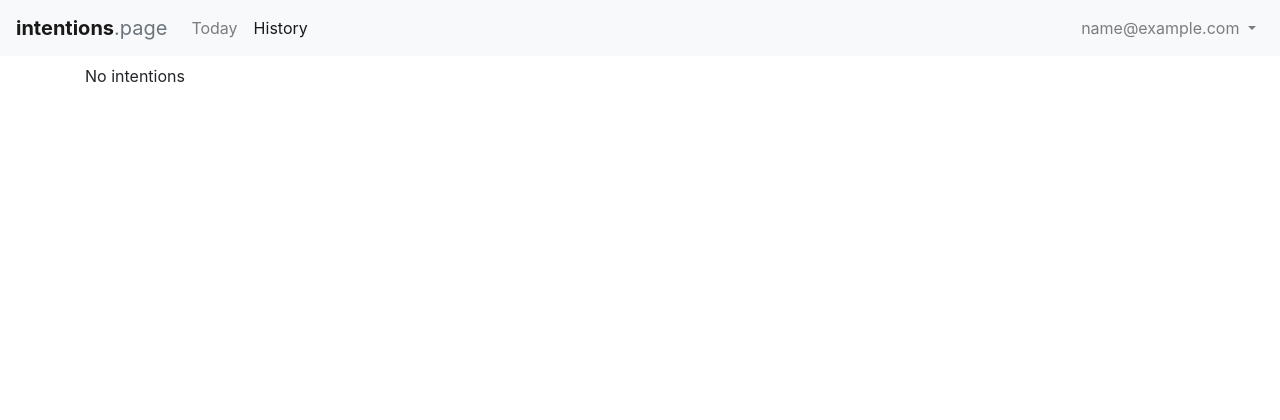
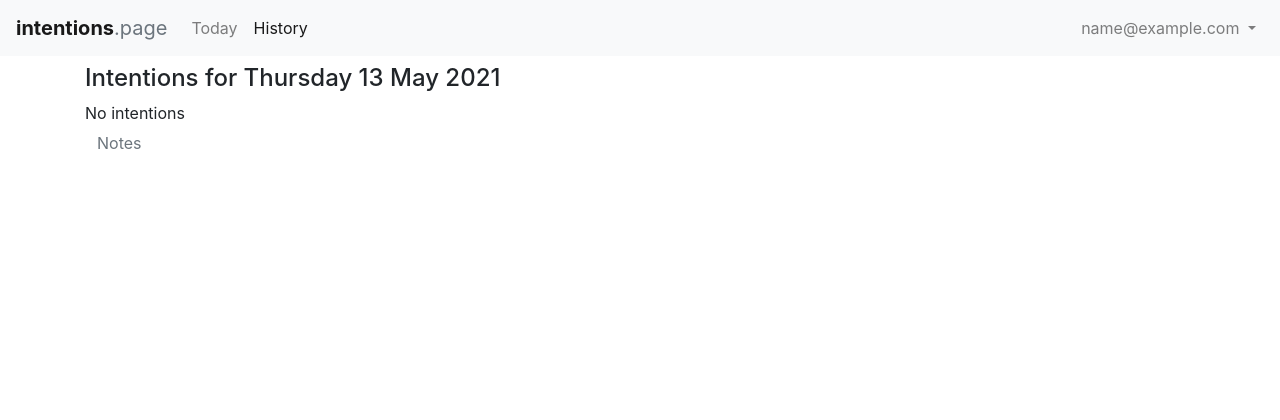
Before and after one commit to tadamcz/intentions-page, a Django app: page /history in a window 1280 px wide. Shown: the top 420 px of the page. Run offline with Django 3.2, Linux system fonts and the light colour scheme; the visitor is signed in with stand-in values (Sample User, id 1); data comes from the database, SQL or seed files in the repository; data that the repository does not hold is empty; some libraries are stand-ins or nearby versions.

Commit message:
add feature: daily notes

```diff
--- a/config/settings/base.py
+++ b/config/settings/base.py
@@ -149,7 +149,6 @@ STATICFILES_DIRS = [str(APPS_DIR / "static")]
 # https://docs.djangoproject.com/en/dev/ref/contrib/staticfiles/#staticfiles-finders
 STATICFILES_FINDERS = [
     "django.contrib.staticfiles.finders.FileSystemFinder",
-    # "django.contrib.staticfiles.finders.AppDirectoriesFinder", # tmk: I commented this out because it was messing with static file serving, though I don't understand why
 ]
 
 # MEDIA
--- a/intentions_page/forms.py
+++ b/intentions_page/forms.py
@@ -1,8 +1,17 @@
 from django import forms
+from crispy_forms.helper import FormHelper
 
-from intentions_page.models import Intention
+from intentions_page.models import Intention, Note
 
 class IntentionEditForm(forms.ModelForm):
 	class Meta:
 		model = Intention
 		fields = ('completed','neverminded')
+
+class NoteEditForm(forms.ModelForm):
+	class Meta:
+		model = Note
+		fields = ('content',)
+
+	helper = FormHelper()
+	helper.form_show_labels = False
--- a/intentions_page/models.py
+++ b/intentions_page/models.py
@@ -35,3 +35,17 @@ class Intention(models.Model):
             return 'neverminded'
         else:
             return 'active'
+
+
+class Note(models.Model):
+    content = models.TextField()
+    date = models.DateField(default=get_working_day_date)
+    created_datetime = models.DateTimeField(default=timezone.now)
+    creator = models.ForeignKey(User, on_delete=models.CASCADE, null=True)
+
+    version = models.IntegerField(default=0)  # Needed for autosaving
+
+    class Meta:
+        constraints =[models.UniqueConstraint(fields=['date','creator'],name='One note per user per day')]
+
+        ordering = ['-created_datetime']
--- a/intentions_page/static/css/project.css
+++ b/intentions_page/static/css/project.css
@@ -62,10 +62,10 @@ input[name="neverminded"] {
   margin: 0;
 }
 
-.intention_day {
+.day {
     margin-bottom: 1em;
 }
-.intention_list, .create_intention {
+.intention_list, .create_intention, .noteAccordion {
     max-width: 30em;
 }
 
@@ -126,3 +126,23 @@ html, body {
 .footer .container > *{
   margin-right: 1em;
 }
+
+.noteAccordion {
+  border: none;
+}
+
+.notesLink{
+  cursor: pointer;
+  border: none; /* override boostrap default button look */
+}
+
+textarea {
+  resize: both; /* override bootstrap default */
+}
+.notesFieldSaveCallback {
+  font-size: smaller;
+  color: grey;
+}
+.notesEditForm .form-group {
+  margin-bottom: 0;
+}
--- a/intentions_page/static/js/project.js
+++ b/intentions_page/static/js/project.js
@@ -141,10 +141,15 @@ Mousetrap.bind('esc', function (e) {
     }
 })
 
-var create_field = $('#intentionCreateField').get(0)
-Mousetrap(create_field).bind('esc', function (e){ // override above binding of 'esc' for this specific case
-    $(create_field).blur()
-})
+var textareas = $('.notesEditForm textarea, .create_intention textarea').each(function (i, e) { // override above binding of 'esc' for this specific case
+        Mousetrap(e).bind('esc', function (e){
+            e.target.blur()
+        })
+
+    }
+
+)
+
 
 Mousetrap.bind(['space','x'], function (e) {
     var has_focus = $('.intention_list').find('[has_keyboard_focus]')
@@ -198,5 +203,37 @@ $("#feedbackForm").submit(function(e) {
          });
 });
 
+function SendFormAJAX(form){ // returns a function
+    return function (){
+        var versionField = form.find("input[name='version']")
+        versionField.val(function(i, oldval){
+            return parseInt(oldval)+1
+        })
+        $.ajax({
+            type: form.attr('method').toUpperCase(),
+            url: form.attr('action'),
+            data: form.serialize(),
+            beforeSend: function (){
+                form.find('.notesFieldSaveCallback').text('Autosaving...')
+            },
+            success: function (){
+                form.find('.notesFieldSaveCallback').text('Autosaved')
+            }
+      });}
+}
+
+$('.notesEditForm').each(function (index, element){
+    var form = $(element)
+    var ajaxThrottled = _.throttle(SendFormAJAX(form), 500)
+    form.on("input", ajaxThrottled)
+})
+
+$('.collapseNotes')
+    .on('shown.bs.collapse', function (){
+        $(this).find('textarea').focus()
+    })
+    .on('hidden.bs.collapse', function (){
+    $(this).find('textarea').blur()
+})
 
 }); // JQuery Close
--- a/intentions_page/templates/base.html
+++ b/intentions_page/templates/base.html
@@ -53,6 +53,7 @@
       <!-- Your stuff: Third-party javascript libraries go here -->
       <script defer src="https://craig.global.ssl.fastly.net/js/mousetrap/mousetrap.min.js?a4098"></script>
       <script defer src="{% static 'js/autosize.min.js' %}"></script>
+      <script defer src="https://cdn.jsdelivr.net/npm/lodash@4.17.21/lodash.min.js"></script>
 
       <!-- place project specific Javascript in this file -->
       <script defer src="{% static 'js/project.js' %}"></script>
--- /dev/null
+++ b/intentions_page/templates/components/days.html
@@ -0,0 +1,32 @@
+{% load crispy_forms_tags %}
+{% for date,values in content_by_date.items %}
+<div class="day">
+      <h4>Intentions for {{ date|date:"l j F Y"}}</h4>
+      <div class="intention_list">
+        {% if values.intentions %}
+          {% for intention in values.intentions %}
+              {% include "components/single_intention.html" %}
+            {% endfor %}
+      {% else %}
+      No intentions
+      {% endif %}
+      </div>
+
+
+  <div class="noteAccordion">
+    <div class="notesLink btn btn-outline-secondary" data-toggle="collapse" href="#collapseNotes{{ values.note.id }}">
+        <span>Notes</span>
+    </div>
+    <div id="collapseNotes{{ values.note.id }}" class="collapse collapseNotes">
+      <div class="">
+          <form method="post" action="note/{{ values.note.id }}" class="notesEditForm" id="noteEditForm{{ values.note.id }}">
+            {% csrf_token %}
+            {{ values.note.edit_form.content|as_crispy_field }}
+            <input type="hidden" name="version" value="{{ values.note.version }}">
+          <span class="notesFieldSaveCallback">Autosaved</span>
+          </form>
+      </div>
+    </div>
+  </div>
+</div>
+{% endfor %}
--- a/intentions_page/templates/pages/history.html
+++ b/intentions_page/templates/pages/history.html
@@ -2,14 +2,7 @@
 {% block title %}intentions.page history{% endblock %}
 
 {% block content %}
-    {% if intentions_by_date %}
-        {% for date,intentions in intentions_by_date.items %}
-            {% include "components/list.html" %}
-        {% endfor %}
-    {% else %}
-    No intentions
-    {% endif %}
-
+    {% include "components/days.html" %}
 {% endblock %}
 {% block footer_content %}
 {% include "components/shortcuts_help.html" %}
--- a/intentions_page/templates/pages/home.html
+++ b/intentions_page/templates/pages/home.html
@@ -5,7 +5,7 @@
 
 {% include "components/create.html" %}
 
-{% include "components/list.html" %}
+{% include "components/days.html" %}
 
 {% endblock %}
 {% block footer_content %}
--- a/intentions_page/urls.py
+++ b/intentions_page/urls.py
@@ -8,5 +8,6 @@ urlpatterns = [
     path("append/<int:primary_key>", views.append, name='append'),
     path("history", views.history, name='history'),
     path("feedback", views.feedback, name='feedback'),
-    path("privacy-policy", views.privacy_policy)
+    path("privacy-policy", views.privacy_policy),
+    path("note/<int:primary_key>", views.note),
 ]
--- a/intentions_page/views.py
+++ b/intentions_page/views.py
@@ -1,5 +1,5 @@
-from intentions_page.forms import IntentionEditForm
-from intentions_page.models import Intention
+from intentions_page.forms import IntentionEditForm, NoteEditForm
+from intentions_page.models import Intention, Note
 import django.utils.timezone as timezone
 from django.shortcuts import render, redirect
 from django.contrib.auth.decorators import login_required
@@ -14,14 +14,10 @@ def home(request):
     if request.user.is_authenticated:
         working_day_date = get_working_day_date()
 
-        intentions = Intention.objects.filter(creator=request.user, date=working_day_date)
-        for i in intentions:
-            i.edit_form = IntentionEditForm(instance=i)
+        context = {
+            'content_by_date': create_day_range(working_day_date, working_day_date, request.user)
+        }
 
-        context = {
-            'date': working_day_date,
-            'intentions': intentions
-        }
         return render(request, 'pages/home.html', context)
     else:
         return render(request, 'pages/welcome.html')
@@ -29,31 +25,54 @@ def home(request):
 
 @login_required
 def history(request):
-    intentions_by_date = {}
     intentions = Intention.objects.filter(creator=request.user)
+    notes = Note.objects.filter(creator=request.user)
 
-    today = timezone.now().date()
+    end_date = get_working_day_date()
 
+    start_date_candidates = [end_date]
     if intentions:
-        start_date = intentions.last().date
-        num_days = (today - start_date).days + 1
+        start_date_candidates.append(intentions.last().date)
+    if notes:
+        start_date_candidates.append(notes.last().date)
 
-        date_range = (today - timezone.timedelta(days=x) for x in range(num_days))
+    start_date = min(start_date_candidates)
 
-        for date in date_range:
-            intentions_for_day = intentions.filter(date=date)
-
-            for i in intentions_for_day:
-                i.edit_form = IntentionEditForm(instance=i)
-
-            intentions_by_date[date] = intentions_for_day
+    day_range = create_day_range(start_date, end_date, request.user)
 
     context = {
-        'intentions_by_date': intentions_by_date
+        'content_by_date': day_range
     }
 
     return render(request, 'pages/history.html', context)
 
+def create_day(date, user):
+
+    intentions = Intention.objects.filter(creator=user, date=date)
+
+    for i in intentions:
+        i.edit_form = IntentionEditForm(instance=i)
+
+    note = Note.objects.filter(creator=user, date=date).first()
+    if not note:
+        note = Note(creator=user, date=date)
+        note.save()
+
+    note.edit_form = NoteEditForm(instance=note)
+
+    return {'intentions': intentions, 'note': note}
+
+def create_day_range(start,end,user):
+    day_range = {}
+
+    num_days = (end - start).days + 1
+
+    date_range = (end - timezone.timedelta(days=x) for x in range(num_days))
+
+    for date in date_range:
+        day_range[date] = create_day(date, user)
+
+    return day_range
 
 @login_required
 def create(request):
@@ -94,6 +113,18 @@ def append(request, primary_key):
 
     return redirect(request.headers.get('Referer', 'home'))
 
+@login_required
+def note(request, primary_key):
+    if request.method == 'POST':
+        note = Note.objects.get(id=primary_key)
+        if note.creator != get_user(request):
+            raise PermissionDenied
+        if note.version < int(request.POST['version']):
+            note.content = request.POST['content']
+            note.version = request.POST['version']
+            note.save()
+            print('saved!')
+        return HttpResponse(status=200)
 
 def feedback(request):
     email = request.POST.get("email")
```
Also changed, not shown: intentions_page/templates/components/list.html (deleted, +0 -12 lines), intentions_page/migrations/0006_auto_20210511_1202.py (added), intentions_page/migrations/0007_auto_20210511_1233.py (added), intentions_page/migrations/0008_auto_20210513_1130.py (added).
